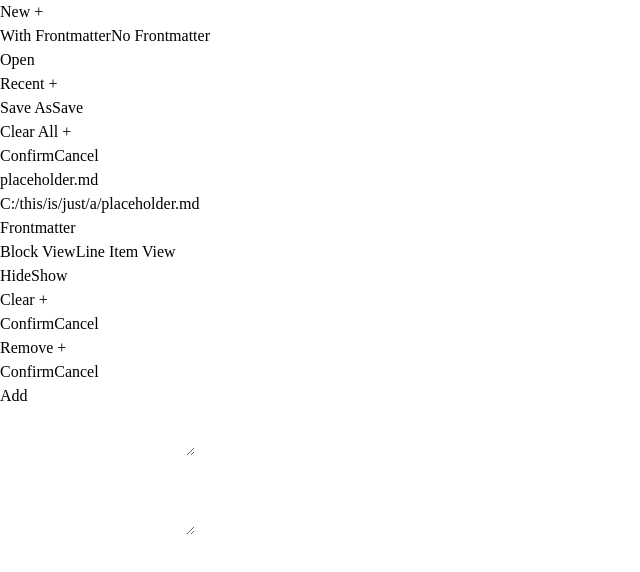
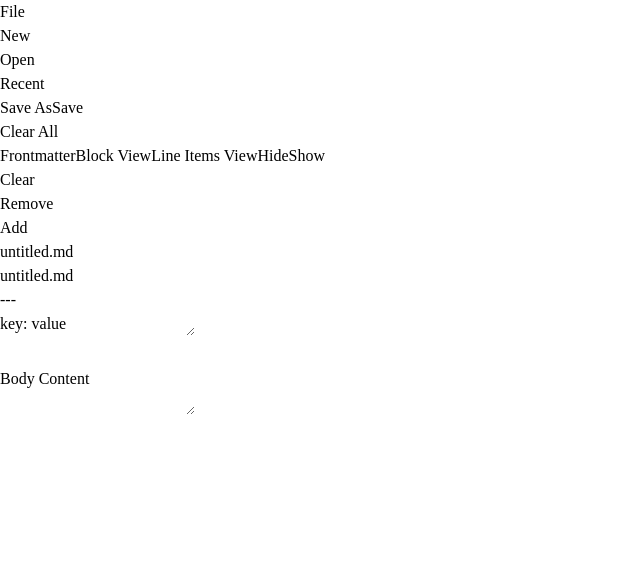
Before and after one commit to Torvec/markthisdown, a React (Vite) app in the folder v1/src/renderer/: page / in a window 1280 px wide. Shown: the top 572 px of the page, without its empty margins (0-640 px from the left). Built offline with nearby package versions, Linux system fonts and the light colour scheme.

Commit message:
Started setting up state between components, changed the layout to have the main menu and frontmatter menu up top and have the entire layout span the page, among many other minor changes

```diff
--- a/v1/src/renderer/index.html
+++ b/v1/src/renderer/index.html
@@ -10,7 +10,7 @@
     />
   </head>
 
-  <body class="bg-neutral-800 pt-12 text-neutral-100">
+  <body class="bg-neutral-800 text-neutral-100">
     <div id="root"></div>
     <script type="module" src="/src/main.tsx"></script>
   </body>
--- a/v1/src/renderer/src/app.tsx
+++ b/v1/src/renderer/src/app.tsx
@@ -1,20 +1,27 @@
+import { useState } from "react";
 import MainMenu from "./components/main-menu";
 import FileInfo from "./components/file-info";
-import FrontmatterMenu from "./components/frontmatter-menu";
 import FrontmatterEditor from "./components/frontmatter-editor";
 import BodyEditor from "./components/body-editor";
 
 function App(): React.JSX.Element {
+  const [fileInfo, setFileInfo] = useState({ filename: "untitled.md", filepath: "untitled.md" });
+  const [fmContent, setFmContent] = useState("---\nkey: value\n---");
+  const [bodyContent, setBodyContent] = useState("Body Content");
+
+  const handleFileInfo = (file) => {
+    setFileInfo({ filename: file.filename, filepath: file.filepath });
+  };
+
   return (
     <>
-      <header className="container mx-auto flex max-w-4xl border-b border-neutral-700 pl-2 text-sm font-medium">
+      <header className="mx-auto flex border-b border-neutral-700 pl-2 text-sm font-medium">
         <MainMenu />
       </header>
-      <main className="container mx-auto max-w-4xl space-y-2 border-x border-b border-neutral-700 bg-neutral-900 p-2">
-        <FileInfo />
-        <FrontmatterMenu />
-        <FrontmatterEditor />
-        <BodyEditor />
+      <main className="mx-auto space-y-2 bg-neutral-900 p-2">
+        <FileInfo fileInfo={fileInfo} />
+        <FrontmatterEditor fmContent={fmContent} />
+        <BodyEditor bodyContent={bodyContent} />
       </main>
     </>
   );
--- a/v1/src/renderer/src/components/body-editor.tsx
+++ b/v1/src/renderer/src/components/body-editor.tsx
@@ -1,13 +1,14 @@
-function BodyEditor() {
+function BodyEditor({ bodyContent }) {
   return (
     <section>
       <textarea
         name="bodyContent"
         id="bodyContent"
         className="block min-h-96 w-full resize-y border border-neutral-500 bg-neutral-800 p-4 outline-0 focus-visible:bg-neutral-700/75"
+        defaultValue={bodyContent}
       ></textarea>
     </section>
   );
 }
 
-export default BodyEditor
+export default BodyEditor;
--- a/v1/src/renderer/src/components/button.tsx
+++ b/v1/src/renderer/src/components/button.tsx
@@ -2,14 +2,13 @@ import { ReactNode } from "react";
 
 interface ButtonProps {
   children: ReactNode;
-  twc: string;
   onClick: React.MouseEventHandler<HTMLButtonElement>;
 }
 
-function Button({ children, twc, onClick }: ButtonProps) {
+function Button({ children, onClick }: ButtonProps) {
   return (
     <button
-      className={`not-disabled:hover:text-white bg-linear-to-br cursor-pointer border-l border-t px-6 py-1.5 text-neutral-200 transition-colors duration-300 ease-in-out disabled:cursor-not-allowed disabled:opacity-50 ${twc}`}
+      className={`not-disabled:hover:text-white not-disabled:hover:bg-neutral-600 cursor-pointer px-6 py-2 text-neutral-200 transition-colors duration-300 ease-in-out disabled:cursor-not-allowed disabled:opacity-50 bg-neutral-700`}
       onClick={onClick}
     >
       {children}
--- a/v1/src/renderer/src/components/file-info.tsx
+++ b/v1/src/renderer/src/components/file-info.tsx
@@ -1,11 +1,11 @@
-function FileInfo() {
+function FileInfo({fileInfo}) {
     return (
         <section className="flex items-baseline gap-4">
         <h2 id="filename" className="border border-neutral-700 bg-neutral-950 px-4 py-2 font-medium">
-          placeholder.md
+          {fileInfo.filename}
         </h2>
         <span id="filepath" className="block px-2 py-1 italic text-neutral-500">
-          C:/this/is/just/a/placeholder.md
+          {fileInfo.filepath}
         </span>
       </section>
     )
--- a/v1/src/renderer/src/components/frontmatter-editor.tsx
+++ b/v1/src/renderer/src/components/frontmatter-editor.tsx
@@ -1,20 +1,19 @@
-function FrontmatterEditor() {
+function FrontmatterEditor({ fmContent }) {
   return (
     <div id="fmEditor">
       <textarea
         id="fmContentBlock"
         className="min-h-48 w-full resize-y border border-neutral-500 bg-neutral-800 p-4 outline-0 focus-visible:bg-neutral-700/75"
-          >
-          </textarea>
+        defaultValue={fmContent}
+      ></textarea>
       <div id="fmContentLineItems" className="hidden grid-cols-2 gap-3">
-            {/* <!-- Text Inputs Go Here --> */}
         <div className="flex gap-3">
           <input type="text" className="w-1/2" />
           <input type="text" className="w-1/2" />
         </div>
       </div>
     </div>
-    )
+  );
 }
 
-export default FrontmatterEditor
+export default FrontmatterEditor;
--- a/v1/src/renderer/src/components/frontmatter-menu.tsx
+++ /dev/null
@@ -1,93 +0,0 @@
-
-function FrontmatterMenu() {
-
-  return (
-    <div className="flex gap-0.5">
-      <h3 className="bg-neutral-500 px-2 py-1 font-mono uppercase text-neutral-900">Frontmatter</h3>
-      <button
-        id="fmBlockView"
-        className="not-disabled:hover:bg-neutral-500 not-disabled:hover:text-neutral-50 cursor-pointer bg-neutral-600 px-4 py-1 text-neutral-300 transition-colors duration-150 ease-in-out disabled:cursor-not-allowed disabled:opacity-50"
-      >
-        Block View
-      </button>
-      <button
-        id="fmLineItemView"
-        className="not-disabled:hover:bg-neutral-500 not-disabled:hover:text-neutral-50 cursor-pointer bg-neutral-600 px-4 py-1 text-neutral-300 transition-colors duration-150 ease-in-out disabled:cursor-not-allowed disabled:opacity-50"
-      >
-        Line Item View
-      </button>
-      <div className="ml-auto flex gap-0.5">
-        <button
-          id="fmHide"
-          className="not-disabled:hover:bg-neutral-500 not-disabled:hover:text-neutral-50 cursor-pointer bg-neutral-600 px-4 py-1 text-neutral-300 transition-colors duration-150 ease-in-out disabled:cursor-not-allowed disabled:opacity-50"
-        >
-          Hide
-        </button>
-        <button
-          id="fmShow"
-          className="not-disabled:hover:bg-neutral-500 not-disabled:hover:text-neutral-50 hidden cursor-pointer bg-neutral-600 px-4 py-1 text-neutral-300 transition-colors duration-150 ease-in-out disabled:cursor-not-allowed disabled:opacity-50"
-        >
-          Show
-        </button>
-        <div className="relative">
-          <button
-            id="fmClear"
-            className="not-disabled:hover:bg-neutral-500 not-disabled:hover:text-neutral-50 cursor-pointer bg-neutral-600 px-4 py-1 text-neutral-300 transition-colors duration-150 ease-in-out disabled:cursor-not-allowed disabled:opacity-50"
-          >
-            Clear +
-          </button>
-          <div
-            id="fmClearMenu"
-            className="absolute left-0 top-10 z-10 hidden min-w-max border border-neutral-500 bg-black"
-          >
-            <button
-              id="fmConfirmClear"
-              className="block w-full cursor-pointer px-6 py-2 transition-colors duration-150 ease-in-out hover:bg-neutral-900"
-            >
-              Confirm
-            </button>
-            <button
-              id="fmCancelClear"
-              className="block w-full cursor-pointer px-6 py-2 transition-colors duration-150 ease-in-out hover:bg-neutral-900"
-            >
-              Cancel
-            </button>
-          </div>
-        </div>
-        <div className="relative">
-          <button
-            id="fmRemove"
-            className="cursor-pointer bg-pink-200 px-4 py-1 text-red-600 transition-colors duration-150 ease-in-out hover:bg-pink-100 hover:text-red-500"
-          >
-            Remove +
-          </button>
-          <div
-            id="fmRemoveMenu"
-            className="absolute left-0 top-10 z-10 hidden min-w-max border border-red-500 bg-black"
-          >
-            <button
-              id="fmConfirmRemove"
-              className="block w-full cursor-pointer px-6 py-2 transition-colors duration-150 ease-in-out hover:bg-neutral-900"
-            >
-              Confirm
-            </button>
-            <button
-              id="fmCancelRemove"
-              className="block w-full cursor-pointer px-6 py-2 transition-colors duration-150 ease-in-out hover:bg-neutral-900"
-            >
-              Cancel
-            </button>
-          </div>
-        </div>
-        <button
-          id="fmAdd"
-          className="ml-auto hidden cursor-pointer bg-pink-200 px-4 py-1 text-red-600 transition-colors duration-150 ease-in-out hover:bg-pink-100 hover:text-red-500"
-        >
-          Add
-        </button>
-      </div>
-    </div>
-  );
-}
-
-export default FrontmatterMenu;
--- a/v1/src/renderer/src/components/main-menu.tsx
+++ b/v1/src/renderer/src/components/main-menu.tsx
@@ -1,121 +1,249 @@
+import { useState, useRef, useEffect } from "react";
 import Button from "./button";
 
 function MainMenu() {
-  const handleNewFileTrigger = () => {
-    console.log("Handled New File Trigger");
-    // Opens a drop down menu
+  const [openDropdown, setOpenDropdown] = useState<string | null>(null);
+
+  // Create refs for each dropdown
+  const newDropdownRef = useRef<HTMLDivElement>(null!);
+  const recentDropdownRef = useRef<HTMLDivElement>(null!);
+  const clearAllDropdownRef = useRef<HTMLDivElement>(null!);
+  const clearFmDropdownRef = useRef<HTMLDivElement>(null!);
+  const removeFmDropdownRef = useRef<HTMLDivElement>(null!);
+
+  // Map dropdown keys to refs
+  const dropdownRefs: Record<string, React.RefObject<HTMLDivElement>> = {
+    new: newDropdownRef,
+    recent: recentDropdownRef,
+    clearAll: clearAllDropdownRef,
+    clear: clearFmDropdownRef,
+    remove: removeFmDropdownRef,
   };
 
-  const handleOpenFileTrigger = () => {
-    console.log("Handled Open File Trigger");
-    // Opens the open file dialog
-  };
+  // Closes drop down menus if you click outside of them
+  useEffect(() => {
+    function handleClickOutside(event: MouseEvent) {
+      if (
+        openDropdown &&
+        dropdownRefs[openDropdown] &&
+        dropdownRefs[openDropdown].current &&
+        !dropdownRefs[openDropdown].current!.contains(event.target as Node)
+      ) {
+        setOpenDropdown(null);
+      }
+    }
+    if (openDropdown) document.addEventListener("mousedown", handleClickOutside);
+    return () => document.removeEventListener("mousedown", handleClickOutside);
+  }, [openDropdown]);
 
-  const handleOpenRecentTrigger = () => {
-    console.log("Handled Open Recent Trigger");
-    // Opens a drop down menu
-  };
+  // Dropdown handlers
+  const toggleDropdown = (id: string) => setOpenDropdown(openDropdown === id ? null : id);
 
-  const handleSaveAsTrigger = () => {
-    console.log("Handled Save As Trigger");
-    // Opens the save file dialog
-  };
+  // Button handlers
+  const handleNewFileWithFm = () => console.log("Handled New File Trigger");
+  const handleNewFileNoFm = () => console.log("Handled New File Trigger");
+  const handleOpenFileTrigger = () => console.log("Handled Open File Trigger");
+  const handleOpenRecentTrigger = () => console.log("Handled Open Recent Trigger");
+  const handleSaveAsTrigger = () => console.log("Handled Save As Trigger");
+  const handleSaveTrigger = () => console.log("Handled Save Trigger");
+  const handleClearAllConfirm = () => console.log("Clear All Confirmed");
+  const handleClearAllCancel = () => console.log("Clear All Canceled");
+  const handleFmBlockView = () => console.log("Block View clicked");
+  const handleFmLineItemsView = () => console.log("Line Items View clicked");
+  const handleFmHide = () => console.log("Hide clicked");
+  const handleFmShow = () => console.log("Show clicked");
+  const handleFmConfirmClear = () => console.log("Clear Confirm clicked");
+  const handleFmCancelClear = () => console.log("Clear Cancel clicked");
+  const handleFmConfirmRemove = () => console.log("Remove Confirm clicked");
+  const handleFmCancelRemove = () => console.log("Remove Cancel clicked");
+  const handleFmAdd = () => console.log("Add clicked");
 
-  const handleSaveTrigger = () => {
-    console.log("Handled Save Trigger");
-    // Opens the save file dialog if file has not been saved once, other wise saves file
-  };
+  // Placeholder for recent files
+  const recentFiles = [
+    { label: "File1.md", onClick: () => console.log("Open File1.md") },
+    { label: "File2.md", onClick: () => console.log("Open File2.md") },
+  ];
 
-  const handleClearAllTrigger = () => {
-    console.log("Handled Clear All Trigger");
-    // Opens a drop down menu
+  const DropDownMenu = ({
+    ref,
+    children,
+  }: {
+    ref: React.RefObject<HTMLDivElement>;
+    children: React.ReactNode;
+  }) => {
+    return (
+      <div
+        ref={ref}
+        className="absolute left-0 top-full z-10 min-w-max border border-neutral-500 bg-black"
+      >
+        {children}
+      </div>
+    );
   };
 
   return (
-    <>
+    <nav className="flex items-center gap-0.5">
+      <span className="px-4 font-normal">File</span>
+      {/* New */}
       <div className="relative">
-        <Button
-          twc="border-yellow-500/80 from-yellow-900/20 to-transparent hover:bg-yellow-500/10"
-          onClick={handleNewFileTrigger}
-        >
-          New +
-        </Button>
-        <div
-          id="newFileOptions"
-          className="absolute left-0 top-10 z-10 hidden min-w-max border border-yellow-500/80 bg-black"
-        >
+        <Button onClick={() => toggleDropdown("new")}>New</Button>
+        {openDropdown === "new" && (
+          <DropDownMenu ref={newDropdownRef}>
             <button
-            id="newFileWithFm"
-            className="w-full cursor-pointer px-6 py-2 transition-colors duration-150 ease-in-out hover:bg-neutral-900"
+              className="w-full cursor-pointer px-6 py-2 text-white transition-colors duration-150 ease-in-out hover:bg-neutral-900"
+              onClick={() => {
+                handleNewFileWithFm();
+                setOpenDropdown(null);
+              }}
             >
               With Frontmatter
             </button>
             <button
-            id="newFileNoFm"
-            className="w-full cursor-pointer px-6 py-2 transition-colors duration-150 ease-in-out hover:bg-neutral-900"
+              className="w-full cursor-pointer px-6 py-2 text-white transition-colors duration-150 ease-in-out hover:bg-neutral-900"
+              onClick={() => {
+                handleNewFileNoFm();
+                setOpenDropdown(null);
+              }}
             >
               No Frontmatter
             </button>
+          </DropDownMenu>
+        )}
       </div>
-      </div>
-      <Button
-        twc="border-blue-500/80 from-blue-900/40 to-transparent hover:bg-blue-500/10"
-        onClick={handleOpenFileTrigger}
-      >
-        Open
-      </Button>
+
+      {/* Open */}
+      <Button onClick={handleOpenFileTrigger}>Open</Button>
+
+      {/* Recent */}
       <div className="relative">
         <Button
-          twc="border-violet-500/80 from-violet-900/20 to-transparent hover:bg-violet-500/10"
-          onClick={handleOpenRecentTrigger}
+          onClick={() => {
+            toggleDropdown("recent");
+            handleOpenRecentTrigger();
+          }}
         >
-          Recent +
+          Recent
         </Button>
-        <div
-          id="recentFilesMenu"
-          className="w-lg absolute left-0 top-10 z-10 hidden border border-violet-500/80"
+        {openDropdown === "recent" && (
+          <DropDownMenu ref={recentDropdownRef}>
+            {recentFiles.map((file, idx) => (
+              <button
+                key={file.label}
+                className="w-full cursor-pointer px-6 py-2 text-white transition-colors duration-150 ease-in-out hover:bg-neutral-900"
+                onClick={() => {
+                  file.onClick();
+                  setOpenDropdown(null);
+                }}
               >
-          {/* Recent Files List Goes Here */}
+                {file.label}
+              </button>
+            ))}
+          </DropDownMenu>
+        )}
       </div>
-      </div>
-      <Button
-        twc="border-lime-500 from-lime-900/40 to-transparent hover:bg-lime-500/10"
-        onClick={handleSaveAsTrigger}
-      >
-        Save As
-      </Button>
-      <Button
-        twc="not-disabled:hover:bg-emerald-500/10 border-emerald-500 border-r from-emerald-900/40 to-transparent"
-        onClick={handleSaveTrigger}
-      >
-        Save
-      </Button>
-      <div className="relative ml-auto pr-2">
-        <Button
-          twc="border-red-500 from-red-900/40 to-transparent hover:bg-red-500/10"
-          onClick={handleClearAllTrigger}
-        >
-          Clear All +
-        </Button>
-        <div
-          id="clearAllMenu"
-          className="absolute right-0 top-10 z-10 hidden min-w-max border border-red-500/80 bg-black"
-        >
+
+      {/* Save As */}
+      <Button onClick={handleSaveAsTrigger}>Save As</Button>
+
+      {/* Save */}
+      <Button onClick={handleSaveTrigger}>Save</Button>
+
+      {/* Clear All */}
+      <div className="relative">
+        <Button onClick={() => toggleDropdown("clearAll")}>Clear All</Button>
+        {openDropdown === "clearAll" && (
+          <DropDownMenu ref={clearAllDropdownRef}>
             <button
-            id="confirmClearAll"
-            className="w-full cursor-pointer px-6 py-2 transition-colors duration-150 ease-in-out hover:bg-neutral-900"
+              className="w-full cursor-pointer px-6 py-2 text-white transition-colors duration-150 ease-in-out hover:bg-neutral-900"
+              onClick={() => {
+                handleClearAllConfirm();
+                setOpenDropdown(null);
+              }}
             >
               Confirm
             </button>
             <button
-            id="cancelClearAll"
-            className="w-full cursor-pointer px-6 py-2 transition-colors duration-150 ease-in-out hover:bg-neutral-900"
+              className="w-full cursor-pointer px-6 py-2 text-white transition-colors duration-150 ease-in-out hover:bg-neutral-900"
+              onClick={() => {
+                handleClearAllCancel();
+                setOpenDropdown(null);
+              }}
             >
               Cancel
             </button>
+          </DropDownMenu>
+        )}
       </div>
+      <span className="px-4 font-normal">Frontmatter</span>
+      {/* Block View */}
+      <Button onClick={handleFmBlockView}>Block View</Button>
+
+      {/* Line Items View */}
+      <Button onClick={handleFmLineItemsView}>Line Items View</Button>
+
+      {/* Hide */}
+      <Button onClick={handleFmHide}>Hide</Button>
+
+      {/* Show */}
+      <Button onClick={handleFmShow}>Show</Button>
+
+      {/* Clear */}
+      <div className="relative">
+        <Button onClick={() => toggleDropdown("clear")}>Clear</Button>
+        {openDropdown === "clear" && (
+          <DropDownMenu ref={clearFmDropdownRef}>
+            <button
+              className="w-full cursor-pointer px-6 py-2 text-white transition-colors duration-150 ease-in-out hover:bg-neutral-900"
+              onClick={() => {
+                handleFmConfirmClear();
+                setOpenDropdown(null);
+              }}
+            >
+              Confirm
+            </button>
+            <button
+              className="w-full cursor-pointer px-6 py-2 text-white transition-colors duration-150 ease-in-out hover:bg-neutral-900"
+              onClick={() => {
+                handleFmCancelClear();
+                setOpenDropdown(null);
+              }}
+            >
+              Cancel
+            </button>
+          </DropDownMenu>
+        )}
       </div>
-    </>
+
+      {/* Remove */}
+      <div className="relative">
+        <Button onClick={() => toggleDropdown("remove")}>Remove</Button>
+        {openDropdown === "remove" && (
+          <DropDownMenu ref={clearFmDropdownRef}>
+            <button
+              className="w-full cursor-pointer px-6 py-2 text-white transition-colors duration-150 ease-in-out hover:bg-neutral-900"
+              onClick={() => {
+                handleFmConfirmRemove();
+                setOpenDropdown(null);
+              }}
+            >
+              Confirm
+            </button>
+            <button
+              className="w-full cursor-pointer px-6 py-2 text-white transition-colors duration-150 ease-in-out hover:bg-neutral-900"
+              onClick={() => {
+                handleFmCancelRemove();
+                setOpenDropdown(null);
+              }}
+            >
+              Cancel
+            </button>
+          </DropDownMenu>
+        )}
+      </div>
+
+      {/* Add */}
+      <Button onClick={handleFmAdd}>Add</Button>
+    </nav>
   );
 }
 
```
Lines whose indentation alone changed are shown as unchanged.
